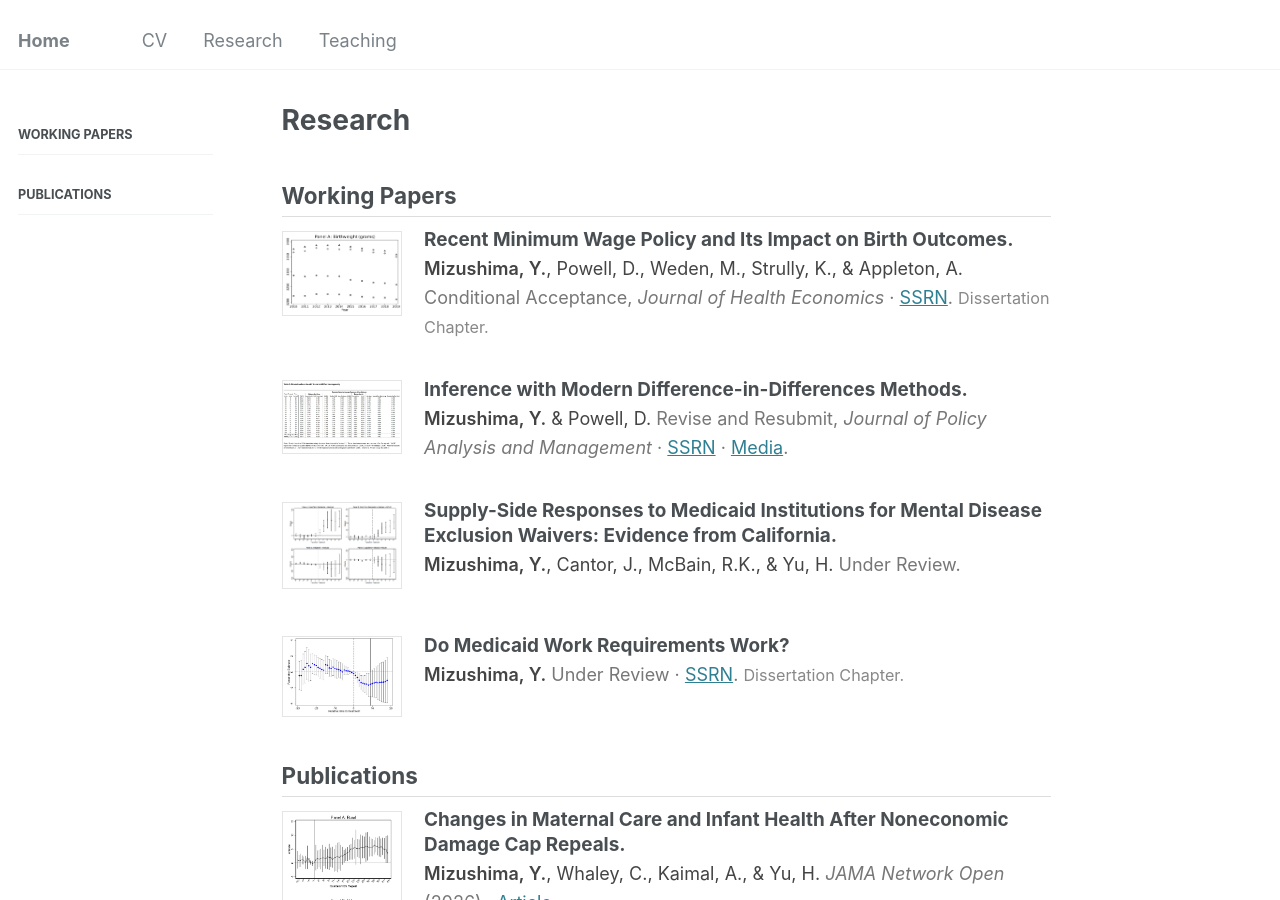
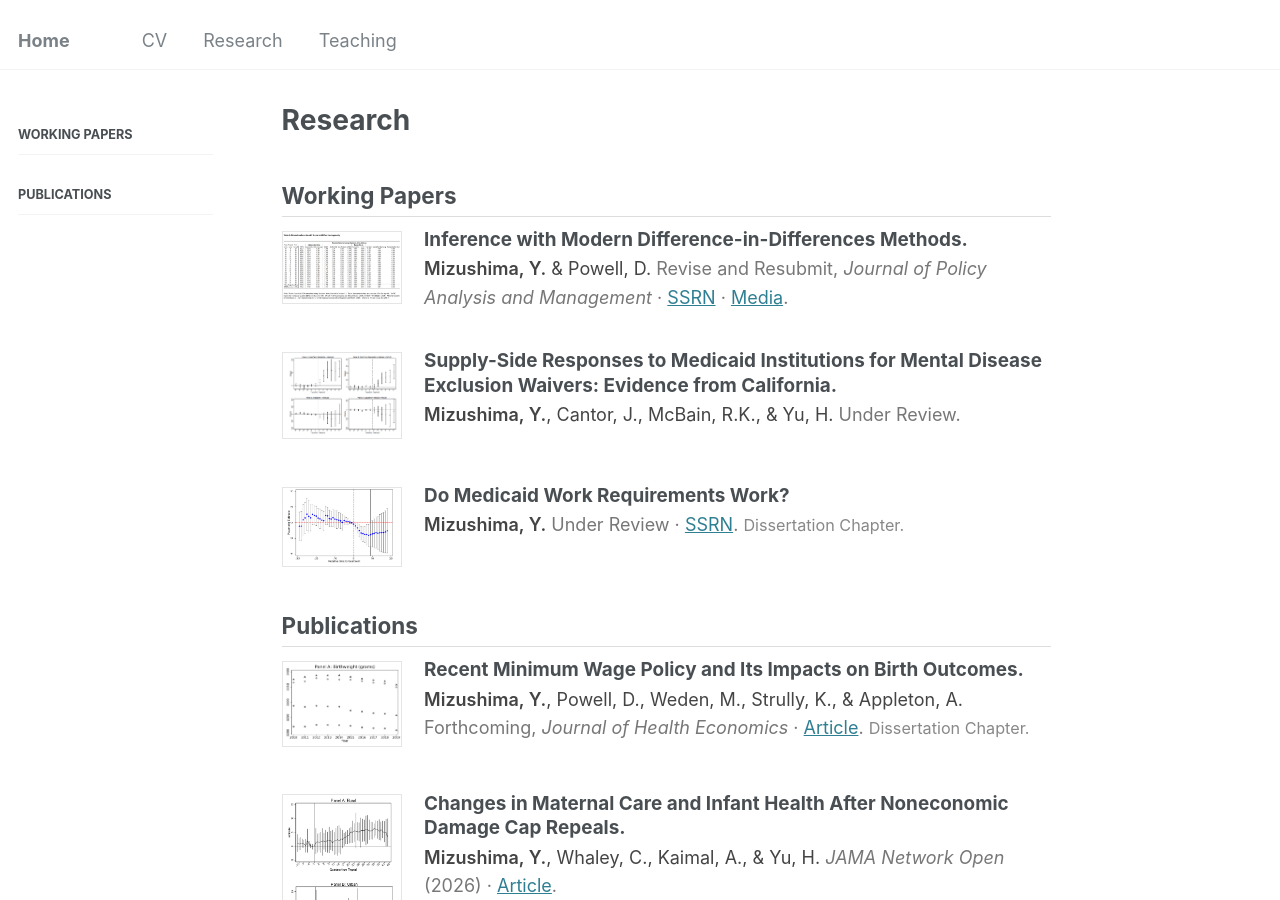
Before and after one commit to yujimizushima/yujimizushima.github.io, a Jekyll site: the page built from _pages/research.md, in a window 1280 px wide and 900 px high. Built offline with Jekyll 4.4.1, drawn with Linux system fonts in a browser that asks for light colours.

Commit message:
Update research.md

```diff
--- a/_pages/research.md
+++ b/_pages/research.md
@@ -59,18 +59,6 @@ h2.section-heading {
 
 <h2 id="working-papers" class="section-heading">Working Papers</h2>
 
-<div class="pub-entry">
-  <img src="/images/JHE_Fig.png" alt="" onerror="this.style.display='none'">
-  <div class="pub-title">Recent Minimum Wage Policy and Its Impact on Birth Outcomes.</div>
-  <div class="pub-body">
-    <span class="self-author">Mizushima, Y.</span>, Powell, D., Weden, M., Strully, K., &amp; Appleton, A.
-    <span class="pub-venue">
-      Conditional Acceptance, <i>Journal of Health Economics</i> ·
-      <a href="https://papers.ssrn.com/sol3/papers.cfm?abstract_id=5257259">SSRN</a>.
-    </span>
-    <span class="pub-meta">Dissertation Chapter.</span>
-  </div>
-</div>
 
 <div class="pub-entry">
   <img src="/images/inference.png" alt="" onerror="this.style.display='none'">
@@ -108,6 +96,19 @@ h2.section-heading {
 </div>
 
 <h2 id="publications" class="section-heading">Publications</h2>
+
+<div class="pub-entry">
+  <img src="/images/JHE_Fig.png" alt="" onerror="this.style.display='none'">
+  <div class="pub-title">Recent Minimum Wage Policy and Its Impacts on Birth Outcomes.</div>
+  <div class="pub-body">
+    <span class="self-author">Mizushima, Y.</span>, Powell, D., Weden, M., Strully, K., &amp; Appleton, A.
+    <span class="pub-venue">
+      Forthcoming, <i>Journal of Health Economics</i> ·
+      <a href="[https://papers.ssrn.com/sol3/papers.cfm?abstract_id=5257259](https://www.sciencedirect.com/science/article/abs/pii/S0167629626000822)">Article</a>.
+    </span>
+    <span class="pub-meta">Dissertation Chapter.</span>
+  </div>
+</div>
 
 <div class="pub-entry">
   <img src="/images/JNO_repeals.png" alt="" onerror="this.style.display='none'">
```
